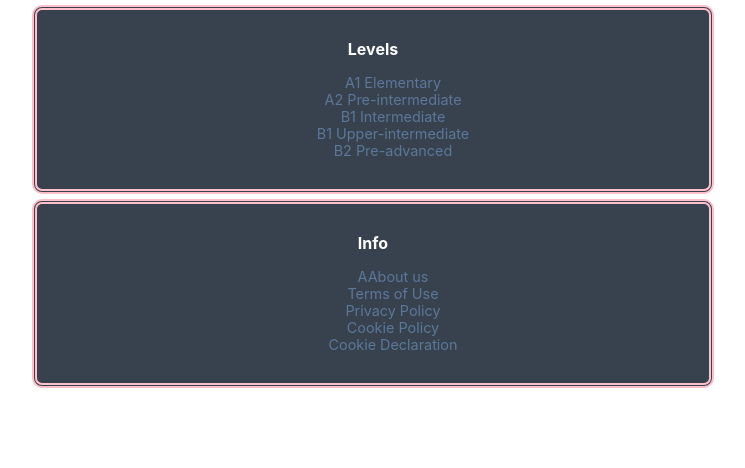
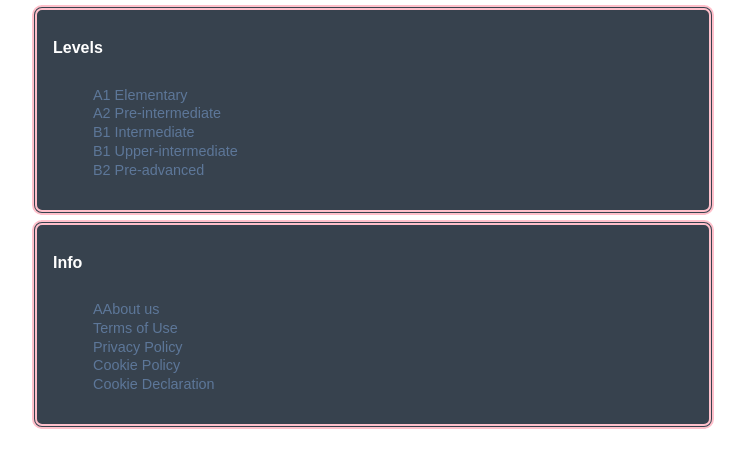
Before and after one commit to Margaritkins/react-new, a React (Create React App) app: page / in a window 1280 px wide. Shown: the top 468 px of the page, without its empty margins (267-1012 px from the left). Built offline with nearby package versions, Linux system fonts and the light colour scheme.

Commit message:
Add @media screen

```diff
--- a/src/App.jsx
+++ b/src/App.jsx
@@ -1,7 +1,5 @@
 import React from "react";
 import "./App.css";
-import Note from "./components/Note";
-import { COLORS } from "./constants";
 import FlexContainer from "./components/FlexContainer";
 
 // const List = ({title, children}) => {
--- a/src/common/styles/_templates.scss
+++ b/src/common/styles/_templates.scss
@@ -1,6 +1,8 @@
-%flex-between{
+%flex-start{
   display: flex;
-  justify-content: space-between;
+  flex-direction: column;
+  justify-content: start;
+
 }
 
 @mixin borderRadius($radius){
--- a/src/components/FlexContainer/FlexContainer.module.scss
+++ b/src/components/FlexContainer/FlexContainer.module.scss
@@ -15,14 +15,21 @@
   margin: 5px auto;
   padding: 1rem;
   background-color: $colorFlex;
+@extend %flex-start;
   @extend %border;
-  text-align: center;
+  text-align: left;
   font-size: 0.9rem;
+  line-height: 1.3em;
+  @media screen and (max-width: $sm) {
+    text-align: center;
+  }
   &__h2 {
+    font-family: sans-serif;
     font-size: 1rem;
     color: #fff;
   }
   > ul > li {
+    font-family: sans-serif;
     list-style-type: none;
     color: $colorFlexText;
   }
```
